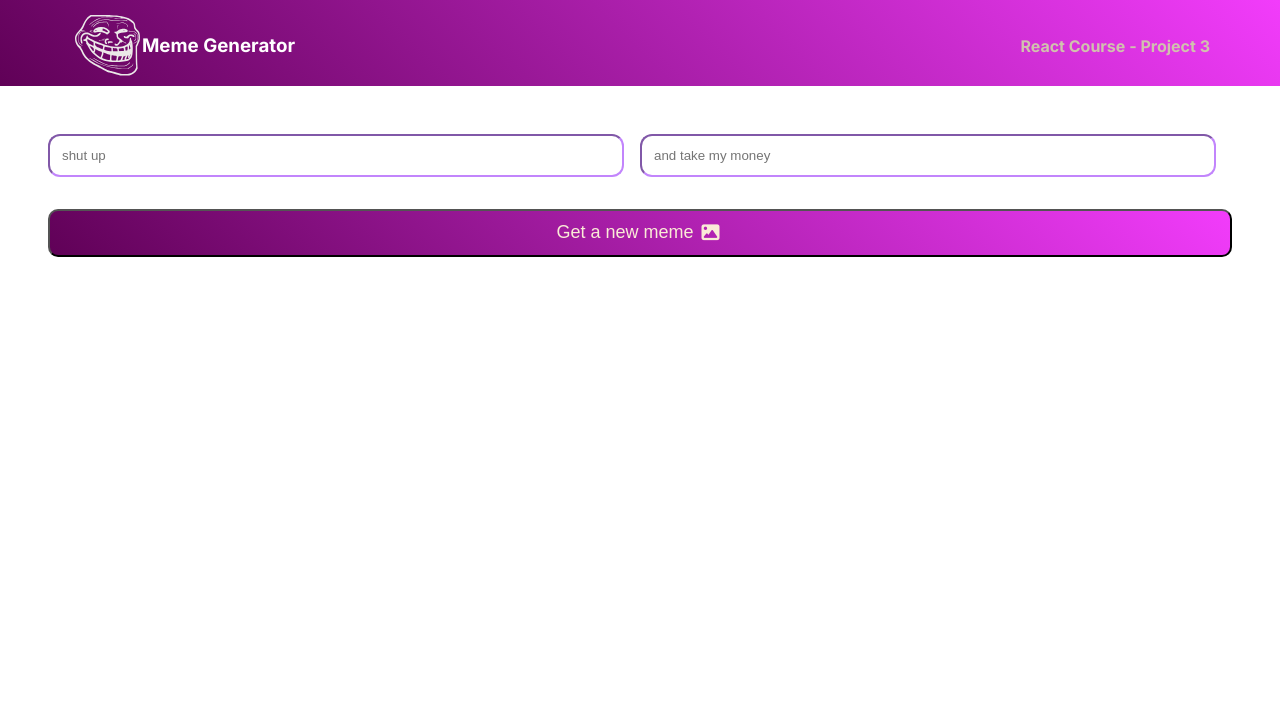
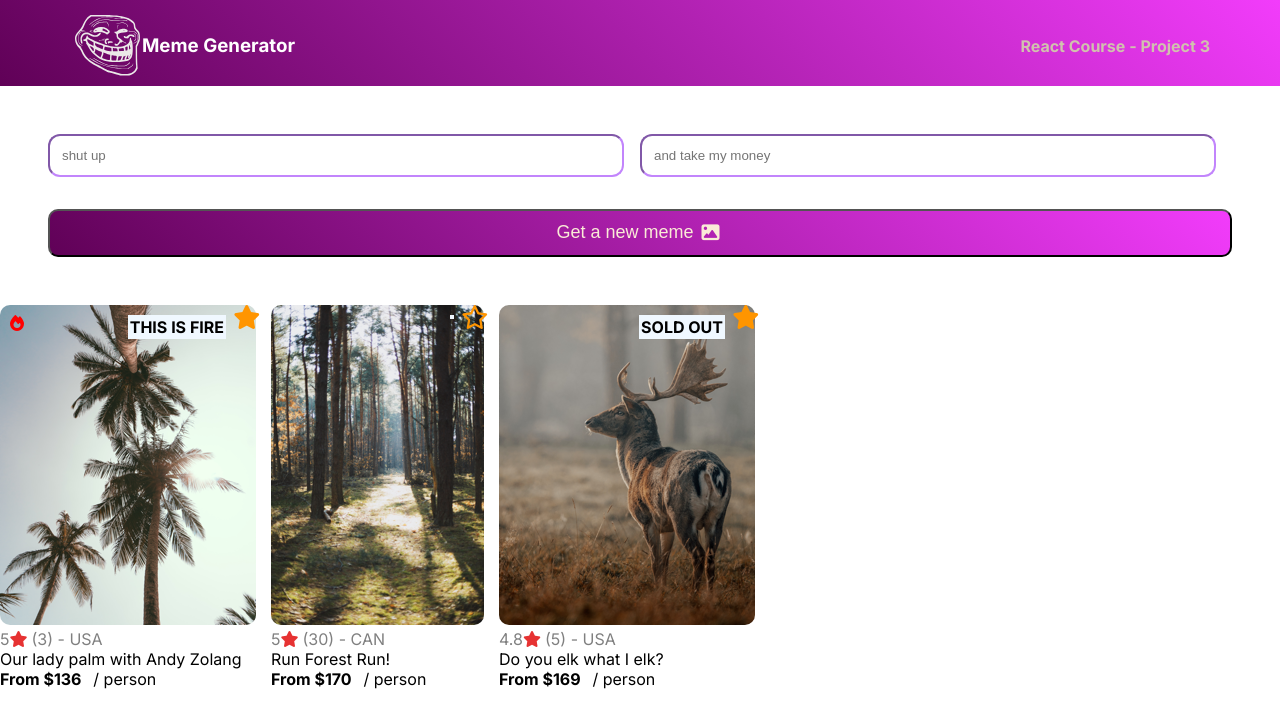
Before and after one commit to brandonfelty/react_tutorial, a React (Create React App) app: page /meme_gen in a window 1280 px wide. Shown: the top 728 px of the page. Built offline with nearby package versions, Linux system fonts and the light colour scheme.

Commit message:
sets up favorite challenge

```diff
--- a/src/pages/MemeGenerator.jsx
+++ b/src/pages/MemeGenerator.jsx
@@ -1,7 +1,9 @@
-import React, { useState } from 'react';
+import React from 'react';
 import NavBar from '../components/NavBar';
 import Meme from '../components/Meme';
 import './MemeGenerator.css';
+import '../components/Cards.css'
+import Cards from '../components/Cards';
 
 const MemeGenerator = () => {
 
@@ -13,6 +15,7 @@ const MemeGenerator = () => {
         pic='meme-logo'
       />
       <Meme />
+      <Cards />
     </div>
   )
 };
```
